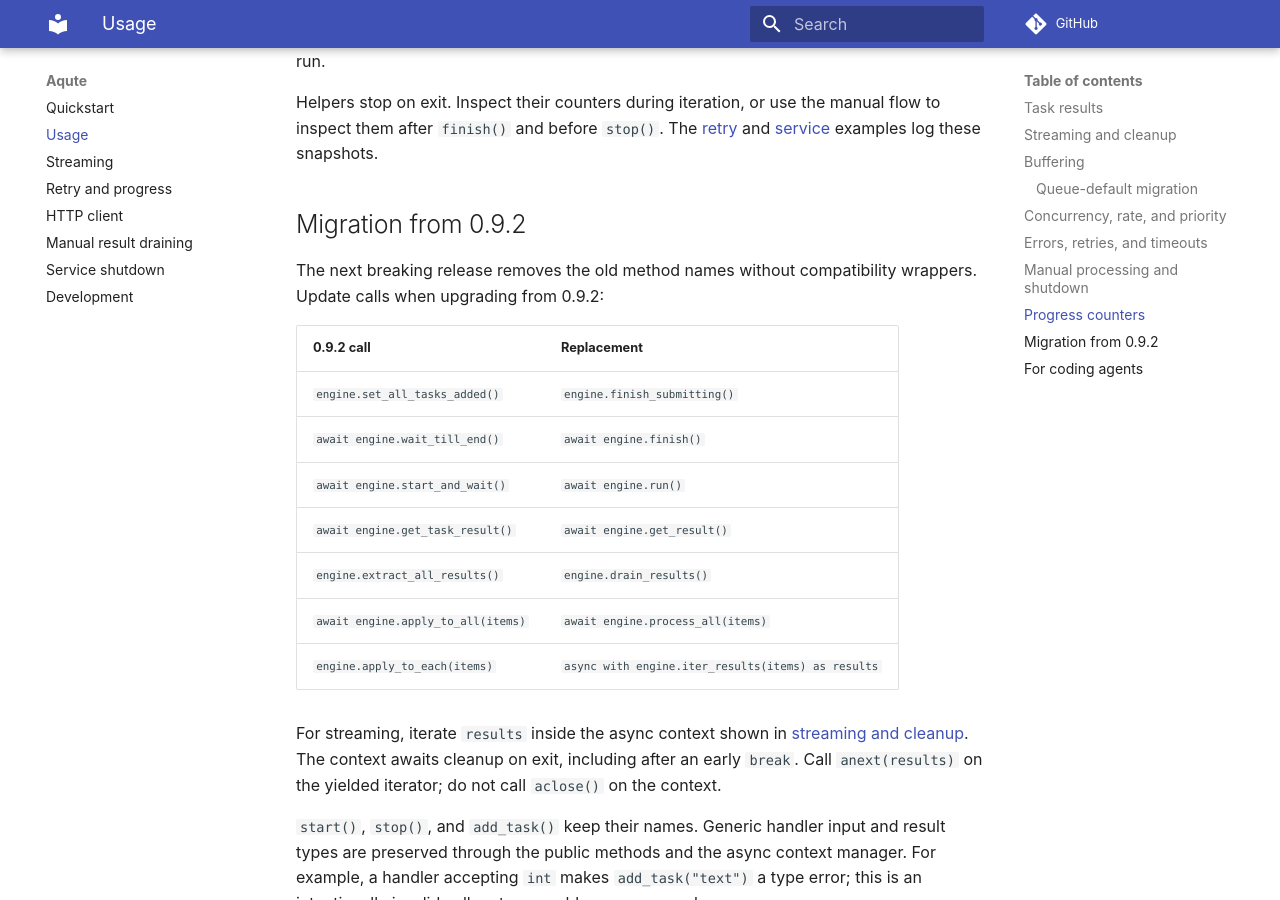
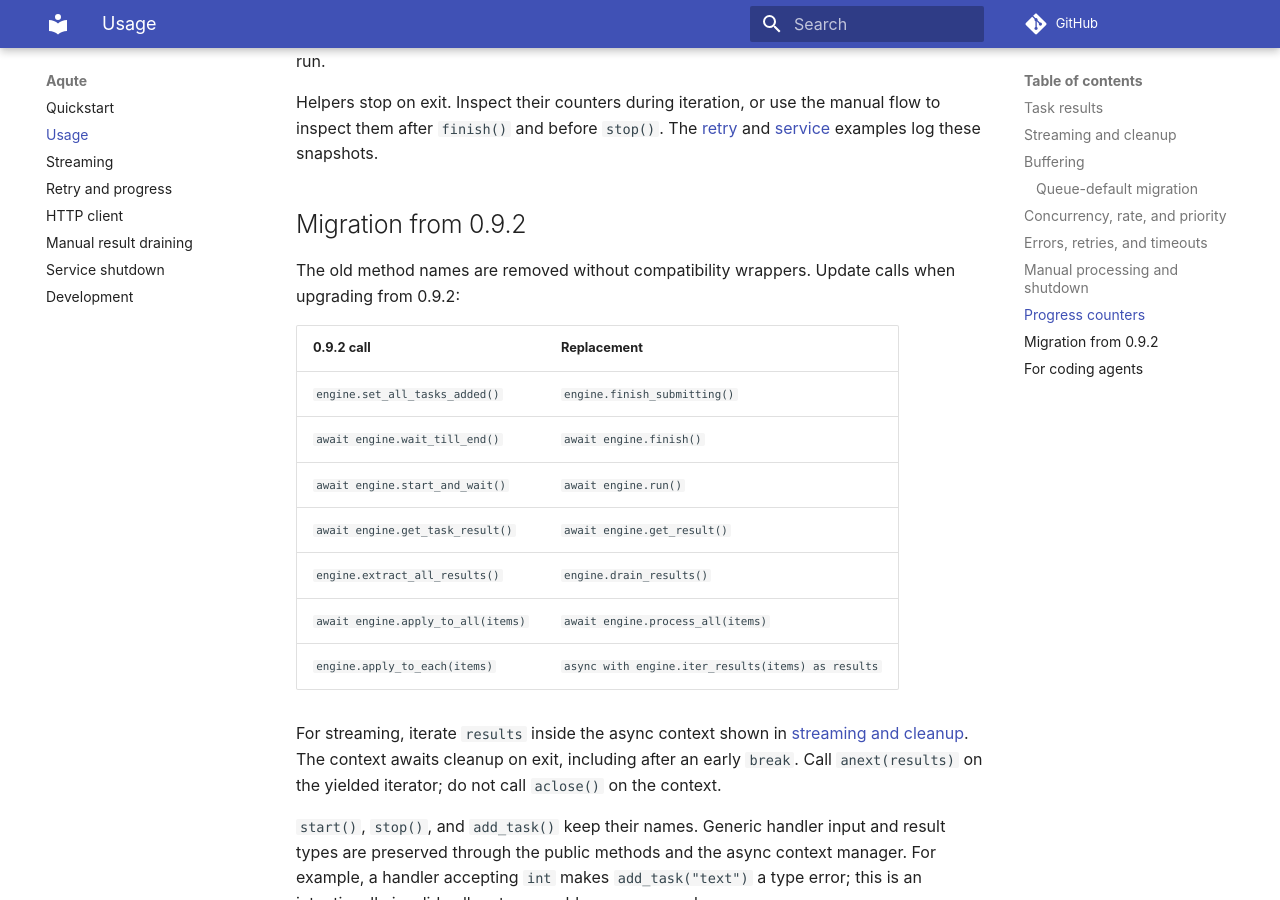
Before and after one commit to insomnes/aqute, an MkDocs documentation site: the page built from docs/usage.md, in a window 1280 px wide and 900 px high, scrolled down 7041 px. Built offline with MkDocs 1.6.1 and Material for MkDocs 9.7.7, drawn with Linux system fonts in a browser that asks for light colours; comment, search, counter and statistics services are not loaded.

Commit message:
docs: state alias removal in the present tense

```diff
--- a/docs/usage.md
+++ b/docs/usage.md
@@ -306,8 +306,8 @@ snapshots.
 
 ## Migration from 0.9.2
 
-The next breaking release removes the old method names without compatibility
-wrappers. Update calls when upgrading from 0.9.2:
+The old method names are removed without compatibility wrappers. Update calls
+when upgrading from 0.9.2:
 
 | 0.9.2 call | Replacement |
 | --- | --- |
```
